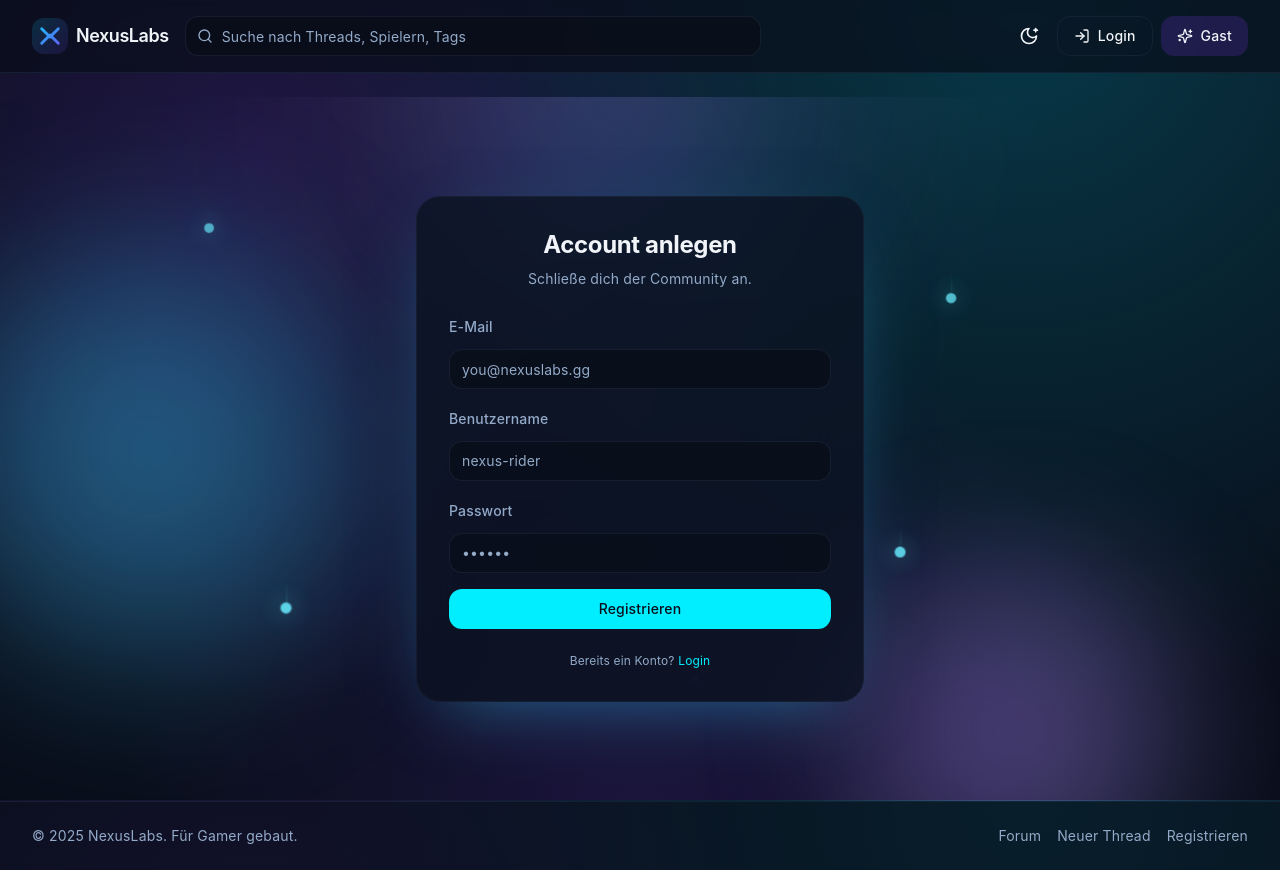
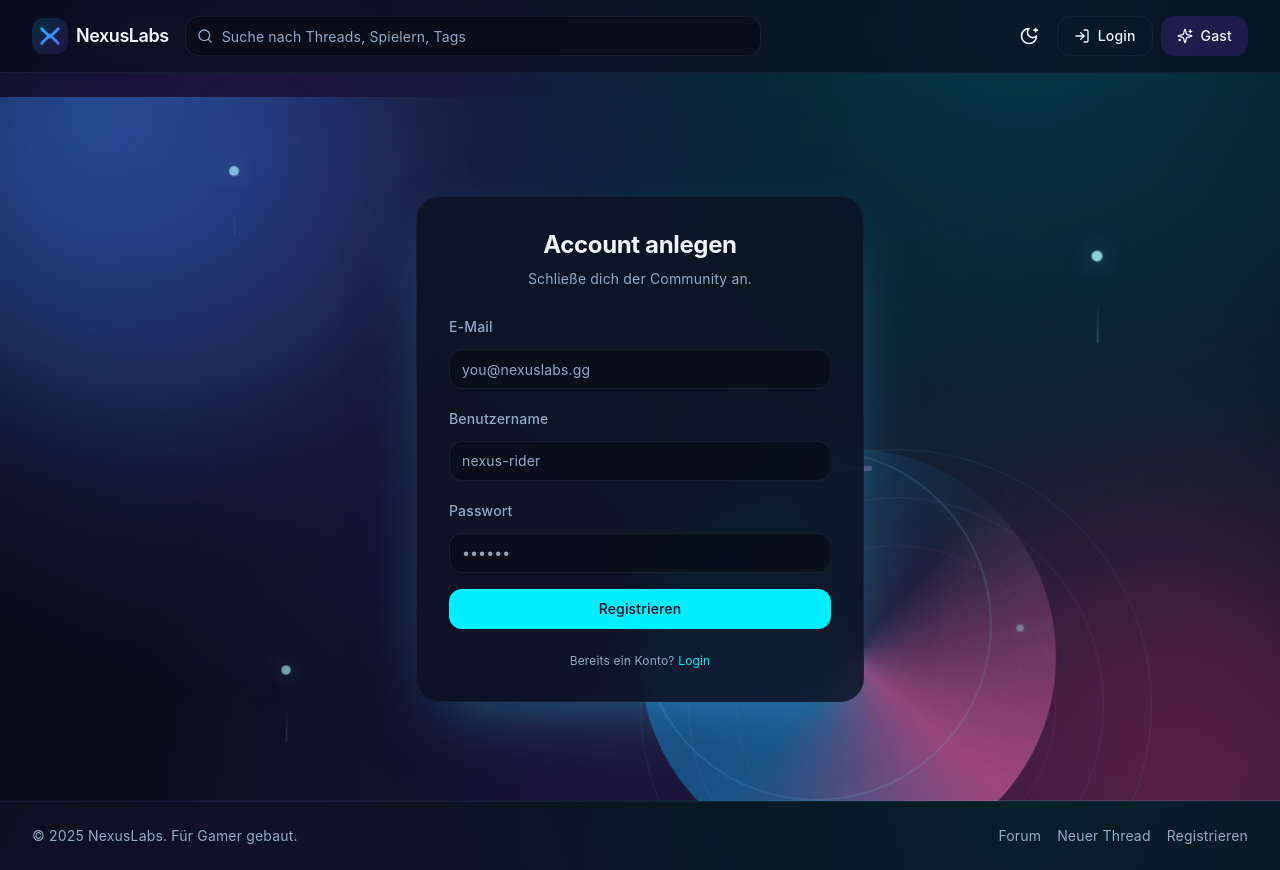
Before and after one commit to dennis006/Nexuslabs, a React (Vite) app in the folder apps/web/: page /register in a window 1280 px wide. Built offline with nearby package versions, Linux system fonts and the light colour scheme.

Commit message:
feat: craft bespoke register background

```diff
--- /dev/null
+++ b/apps/web/src/components/auth/RegisterBackground.tsx
@@ -0,0 +1,125 @@
+import { motion } from "framer-motion";
+
+const orbitalNodes = [
+  { top: "10%", left: "18%", delay: 0 },
+  { top: "22%", right: "14%", delay: 1.4 },
+  { bottom: "18%", left: "22%", delay: 2.1 },
+  { bottom: "24%", right: "20%", delay: 3.3 },
+];
+
+const runeStrokes = [
+  "M2 18 Q20 2 42 18 T82 18",
+  "M12 22 Q26 4 52 22 T96 22",
+  "M8 20 Q28 6 48 20 T88 20",
+];
+
+const RegisterBackground = () => (
+  <div className="pointer-events-none absolute inset-0 overflow-hidden">
+    <motion.div
+      className="absolute -left-24 -top-24 h-[28rem] w-[28rem] rounded-[45%] bg-[radial-gradient(circle_at_30%_30%,_rgba(59,130,246,0.55),_rgba(15,23,42,0))] blur-3xl"
+      animate={{
+        x: [0, 30, -10, 24, 0],
+        y: [0, -26, 12, -14, 0],
+        rotate: [0, 12, -8, 18, 0],
+        scale: [1, 1.08, 0.94, 1.04, 1],
+      }}
+      transition={{ duration: 26, repeat: Infinity, ease: "easeInOut" }}
+    />
+
+    <motion.div
+      className="absolute -right-32 bottom-[-12rem] h-[32rem] w-[32rem] rounded-[50%] bg-[radial-gradient(circle_at_70%_70%,_rgba(236,72,153,0.5),_rgba(15,23,42,0))] blur-[120px]"
+      animate={{
+        x: [0, -24, 16, -18, 0],
+        y: [0, 18, -20, 12, 0],
+        rotate: [0, -16, 10, -12, 0],
+        scale: [1, 0.92, 1.06, 0.98, 1],
+      }}
+      transition={{ duration: 30, repeat: Infinity, ease: "easeInOut" }}
+    />
+
+    <motion.div
+      className="absolute left-1/2 top-1/2 h-[26rem] w-[26rem] -translate-x-1/2 -translate-y-1/2 rounded-full bg-[conic-gradient(from_180deg,_rgba(14,165,233,0.55),_rgba(14,165,233,0.05)_50%,_rgba(244,114,182,0.65),_rgba(14,165,233,0.55))] opacity-80"
+      animate={{ rotate: [0, 360] }}
+      transition={{ duration: 48, repeat: Infinity, ease: "linear" }}
+    />
+
+    <motion.div
+      className="absolute left-1/2 top-1/2 h-[22rem] w-[22rem] -translate-x-1/2 -translate-y-1/2 rounded-full border border-cyan-400/20"
+      animate={{ rotate: [0, -360] }}
+      transition={{ duration: 64, repeat: Infinity, ease: "linear" }}
+    >
+      <div className="absolute inset-0 rounded-full border border-white/10" />
+    </motion.div>
+
+    {orbitalNodes.map((node, index) => (
+      <motion.span
+        key={`orbital-${index}`}
+        className="absolute h-2 w-2 rounded-full bg-cyan-200/90 shadow-[0_0_20px_rgba(103,232,249,0.7)]"
+        style={node}
+        animate={{ opacity: [0.3, 1, 0.3], scale: [0.8, 1.4, 0.8] }}
+        transition={{ duration: 8 + index * 2, repeat: Infinity, ease: "easeInOut", delay: node.delay }}
+      >
+        <motion.span
+          className="absolute left-1/2 top-1/2 h-16 w-px -translate-x-1/2 -translate-y-full bg-gradient-to-t from-cyan-200/60 via-transparent to-transparent"
+          animate={{ scaleY: [0.3, 1, 0.5], opacity: [0.2, 0.6, 0.2] }}
+          transition={{ duration: 6 + index, repeat: Infinity, ease: "easeInOut", delay: node.delay + 0.4 }}
+        />
+      </motion.span>
+    ))}
+
+    <motion.div
+      className="absolute left-1/2 top-1/2 h-[32rem] w-[32rem] -translate-x-1/2 -translate-y-1/2"
+      animate={{ rotate: [0, 12, -12, 16, 0] }}
+      transition={{ duration: 40, repeat: Infinity, ease: "easeInOut" }}
+    >
+      <div className="absolute left-1/2 top-1/2 h-[32rem] w-[32rem] -translate-x-1/2 -translate-y-1/2 rounded-full border border-cyan-400/10" />
+      <div className="absolute left-1/2 top-1/2 h-[26rem] w-[26rem] -translate-x-1/2 -translate-y-1/2 rounded-full border border-purple-400/10" />
+      <div className="absolute left-1/2 top-1/2 h-[20rem] w-[20rem] -translate-x-1/2 -translate-y-1/2 rounded-full border border-pink-500/10" />
+    </motion.div>
+
+    <motion.svg
+      width="420"
+      height="240"
+      viewBox="0 0 120 32"
+      className="absolute left-1/2 top-[30%] -translate-x-1/2 opacity-60"
+      initial={{ opacity: 0, y: 20 }}
+      animate={{ opacity: [0.2, 0.7, 0.2], y: [18, 0, 18] }}
+      transition={{ duration: 18, repeat: Infinity, ease: "easeInOut" }}
+    >
+      <defs>
+        <linearGradient id="register-rune" x1="0" y1="0" x2="1" y2="0">
+          <stop offset="0%" stopColor="rgba(56,189,248,0.05)" />
+          <stop offset="40%" stopColor="rgba(56,189,248,0.65)" />
+          <stop offset="100%" stopColor="rgba(244,114,182,0.65)" />
+        </linearGradient>
+      </defs>
+      {runeStrokes.map((path, index) => (
+        <motion.path
+          key={`rune-${index}`}
+          d={path}
+          fill="none"
+          stroke="url(#register-rune)"
+          strokeWidth="1.4"
+          strokeLinecap="round"
+          strokeLinejoin="round"
+          initial={{ pathLength: 0 }}
+          animate={{ pathLength: [0, 1, 0] }}
+          transition={{ duration: 16 + index * 2, repeat: Infinity, ease: "easeInOut", delay: index * 1.2 }}
+        />
+      ))}
+    </motion.svg>
+
+    <motion.div
+      className="absolute inset-0"
+      initial={false}
+      animate={{ opacity: [0.35, 0.55, 0.35] }}
+      transition={{ duration: 16, repeat: Infinity, ease: "easeInOut" }}
+    >
+      <div className="absolute inset-0 bg-[radial-gradient(circle_at_center,_rgba(148,163,184,0.08),_transparent_65%)]" />
+      <div className="absolute inset-0 bg-[radial-gradient(circle_at_10%_10%,_rgba(14,165,233,0.1),_transparent_45%)]" />
+      <div className="absolute inset-0 bg-[radial-gradient(circle_at_90%_80%,_rgba(236,72,153,0.12),_transparent_55%)]" />
+    </motion.div>
+  </div>
+);
+
+export default RegisterBackground;
--- a/apps/web/src/routes/Auth/Register.tsx
+++ b/apps/web/src/routes/Auth/Register.tsx
@@ -3,7 +3,7 @@ import { useState } from "react";
 import { Link, useNavigate, useSearchParams } from "react-router-dom";
 import { toast } from "sonner";
 import PageTransition from "@/components/layout/PageTransition";
-import AuthBackground from "@/components/auth/AuthBackground";
+import RegisterBackground from "@/components/auth/RegisterBackground";
 import { Input } from "@/components/ui/input";
 import { Button } from "@/components/ui/button";
 import { register } from "@/lib/api/authApi";
@@ -42,7 +42,7 @@ const Register = () => {
   return (
     <PageTransition>
       <div className="relative flex min-h-[calc(100vh-6rem)] items-center justify-center px-4 py-16">
-        <AuthBackground />
+        <RegisterBackground />
         <div className="relative z-10 mx-auto w-full max-w-md space-y-6 rounded-3xl border border-border/50 bg-card/80 p-8 backdrop-blur-xl shadow-[0_25px_70px_-30px_rgba(56,189,248,0.55)]">
           <div className="space-y-2 text-center">
             <h1 className="text-2xl font-bold">Account anlegen</h1>
```
